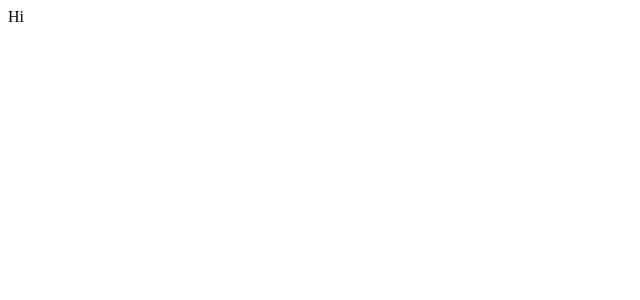
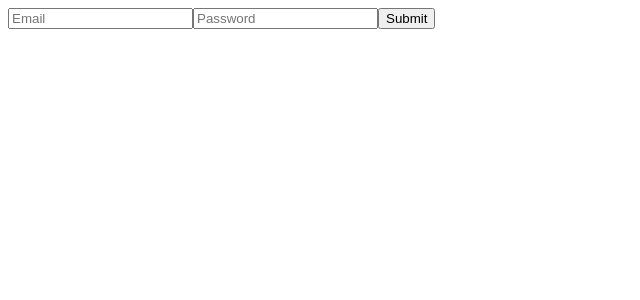
Before and after one commit to gm4vm0/injurney, a Next.js app: page /auth/signin in a window 1280 px wide. Shown: the top 300 px of the page, without its empty margins (0-640 px from the left). Built offline with nearby package versions, Linux system fonts and the light colour scheme.

Commit message:
log in with test user

```diff
--- a/src/app/auth/signin/page.tsx
+++ b/src/app/auth/signin/page.tsx
@@ -1,3 +1,60 @@
-export default () => {
-  return <div>Hi</div>;
-};
+"use client";
+
+import { useContext, useState } from "react";
+import { UserContext } from "@/context/UserContext";
+
+export default function SignIn() {
+  const { user, setUser } = useContext(UserContext);
+
+  const [formData, setFormData] = useState({
+    email: "",
+    password: "",
+  });
+
+  const [isSubmitting, setIsSubmitting] = useState(false);
+
+  const handleChange = (e: React.ChangeEvent<HTMLInputElement>) => {
+    const { name, value } = e.target;
+    setFormData((prevFormData) => ({
+      ...prevFormData,
+      [name]: value,
+    }));
+  };
+
+  const handleSubmit = async (e: React.ChangeEvent<HTMLFormElement>) => {
+    e.preventDefault();
+    setIsSubmitting(true);
+    if (formData.email == "test@email.com" && formData.password == "test123") {
+      setUser({
+        name: "Amy Lee",
+        email: "test@email.com",
+        age: 64,
+        height: 162,
+        weight: 58,
+      });
+    }
+  };
+
+  return (
+    <form onSubmit={handleSubmit}>
+      <input
+        type="text"
+        name="email"
+        value={formData.email}
+        onChange={handleChange}
+        placeholder="Email"
+        required
+      />
+      <input
+        type="text"
+        name="password"
+        value={formData.password}
+        onChange={handleChange}
+        placeholder="Password"
+      />
+      <button type="submit" disabled={isSubmitting}>
+        {isSubmitting ? "Submitting..." : "Submit"}
+      </button>
+    </form>
+  );
+}
--- a/src/app/layout.tsx
+++ b/src/app/layout.tsx
@@ -1,3 +1,4 @@
+import { useState } from "react";
 import { UserContext } from "@/context/UserContext";
 
 export const metadata = {
@@ -10,9 +11,11 @@ export default function RootLayout({
 }: {
   children: React.ReactNode;
 }) {
+  const [user, setUser] = useState(null);
+
   return (
     <html lang="en">
-      <UserContext.Provider value={null}>
+      <UserContext.Provider value={{ user, setUser }}>
         <body>{children}</body>
       </UserContext.Provider>
     </html>
--- a/src/context/UserContext.ts
+++ b/src/context/UserContext.ts
@@ -1,4 +1,3 @@
 import { Context, createContext } from "react";
-import { User } from "@/types/userType";
 
-export const UserContext = createContext<User>(null);
+export const UserContext = createContext<any>(null);
```
